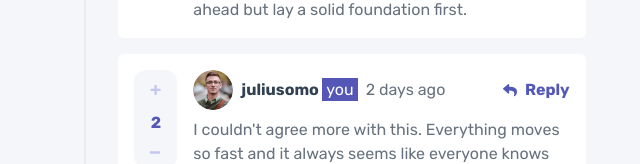
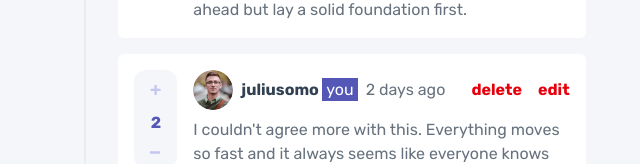
Before and after one commit to Silas310/interactive-comments-section, a React (Vite) app: page / in a window 1280 px wide. Shown: the part 562-726 px from the top of the page, without its empty margins (321-961 px from the left). Built offline with nearby package versions, Linux system fonts and the light colour scheme.

Commit message:
feat: add conditional Edit/Delete buttons for current user

```diff
--- a/src/components/Comment.jsx
+++ b/src/components/Comment.jsx
@@ -9,6 +9,7 @@ function Comment({ profileImage, username, comment, time, likes, replies }) {
 
   const currentUser = {
     image: '/images/avatars/image-juliusomo.png',
+    username: 'juliusomo',
   };
 
   const handleLike = () => {
@@ -79,6 +80,12 @@ function Comment({ profileImage, username, comment, time, likes, replies }) {
               <span className="text-grey-500">{time}</span>
             </div>
 
+            {currentUser.username === username ? (
+              <div className="hidden md:flex items-center gap-4 text-red-600 font-bold cursor-pointer">
+                <button>delete</button>
+                <button>edit</button>
+              </div>
+            ) : (
               <button
                 className="hidden md:flex items-center gap-2 text-purple-600 hover:opacity-50 font-bold cursor-pointer"
                 onClick={handleIsReplying}
@@ -86,6 +93,7 @@ function Comment({ profileImage, username, comment, time, likes, replies }) {
                 <img src="/images/icons/icon-reply.svg" alt="icon reply" />
                 Reply
               </button>
+            )}
           </div>
 
           <p className="text-grey-500">{comment}</p>
@@ -122,6 +130,12 @@ function Comment({ profileImage, username, comment, time, likes, replies }) {
               </button>
             </div>
 
+            {currentUser.username === username ? (
+              <div className="flex items-center gap-4 text-red-600 font-bold cursor-pointer">
+                <button>delete</button>
+                <button>edit</button>
+              </div>
+            ) : (
               <button
                 className="flex items-center gap-2 text-purple-600 hover:opacity-50 font-bold cursor-pointer"
                 onClick={handleIsReplying}
@@ -129,6 +143,7 @@ function Comment({ profileImage, username, comment, time, likes, replies }) {
                 <img src="/images/icons/icon-reply.svg" alt="icon reply" />
                 Reply
               </button>
+            )}
           </div>
         </div>
       </div>
--- a/src/components/CommentArea.jsx
+++ b/src/components/CommentArea.jsx
@@ -11,7 +11,7 @@ function CommentArea({ profileImage, isReplying, repliedUsername }) {
       <textarea
         name="comment"
         id="comment"
-        className="w-full outline-grey-100 hover:outline-purple-600 hover:cursor-pointer outline-1 resize-none text-grey-800 rounded-md px-4 py-2 h-1/2 pb-6 col-span-full row-end-2 h-full"
+        className="w-full outline-grey-100 hover:outline-purple-600 hover:cursor-pointer outline-1 resize-none text-grey-800 rounded-md px-4 py-2 pb-6 col-span-full row-end-2 h-full"
         placeholder="Add a comment..."
         defaultValue={isReplying ? `@${repliedUsername}` : ''}
       ></textarea>
```
Lines whose indentation alone changed are shown as unchanged.
